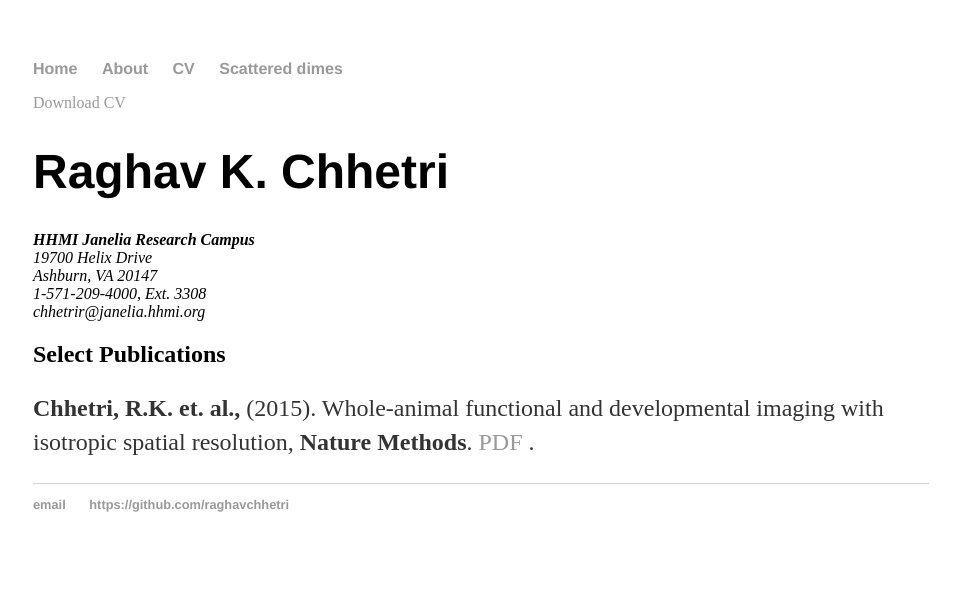
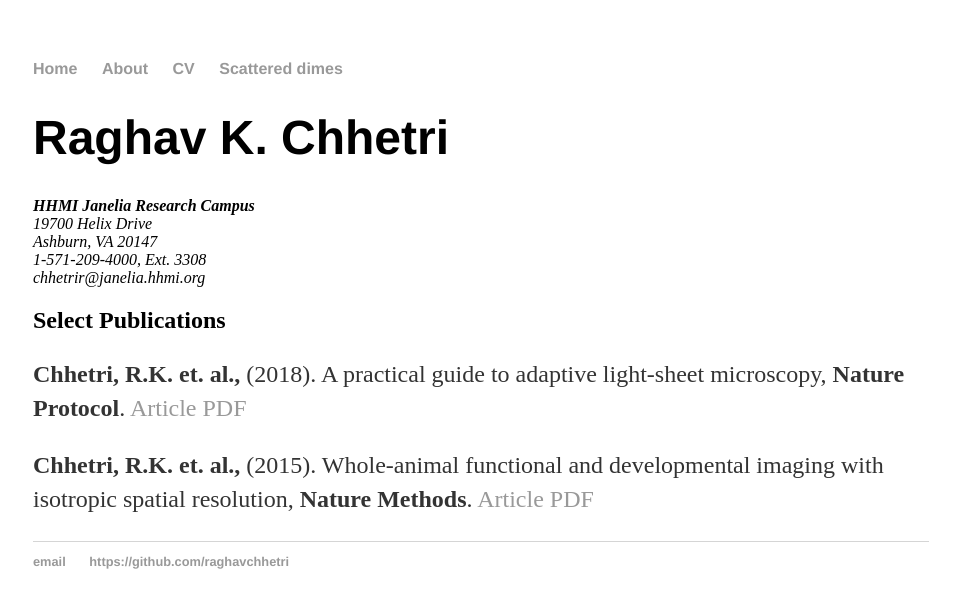
Before and after one commit to raghavchhetri/raghavchhetri.github.io, a Jekyll site: the page built from cv/index.html, in a window 1280 px wide. Shown: the top 608 px of the page, without its empty margins (159-1119 px from the left). Built offline with Jekyll 4.4.1, drawn with Linux system fonts in a browser that asks for light colours.

Commit message:
Update index.html

```diff
--- a/cv/index.html
+++ b/cv/index.html
@@ -4,7 +4,6 @@
 ---
 
 	<div class="cv">
-		<a href="#" class="download" title="Download CV as PDF">Download CV</a>
 		<h1>Raghav K. Chhetri</h1>
 		<address>
 			<strong>HHMI Janelia Research Campus</strong><br>
@@ -16,9 +15,15 @@
 
 		<h2>Select Publications</h2>
 
+		<p><strong>Chhetri, R.K. et. al.,</strong> (2018). A practical guide to adaptive light-sheet microscopy,
+			<strong>Nature Protocol</strong>.
+			<a href="https://www.janelia.org/sites/default/files/Royer%202018.pdf">Article PDF </a>
+
 		<p><strong>Chhetri, R.K. et. al.,</strong> (2015). Whole-animal functional and developmental imaging with isotropic spatial resolution,
 			<strong>Nature Methods</strong>.
-						<a href="https://www.janelia.org/sites/default/files/Labs/Keller%20Lab/Chhetri%202015.pdf">PDF </a>.
+			<a href="https://www.janelia.org/sites/default/files/Labs/Keller%20Lab/Chhetri%202015.pdf">Article PDF </a>
+
+
 
 
 
```
Lines whose indentation alone changed are shown as unchanged.
